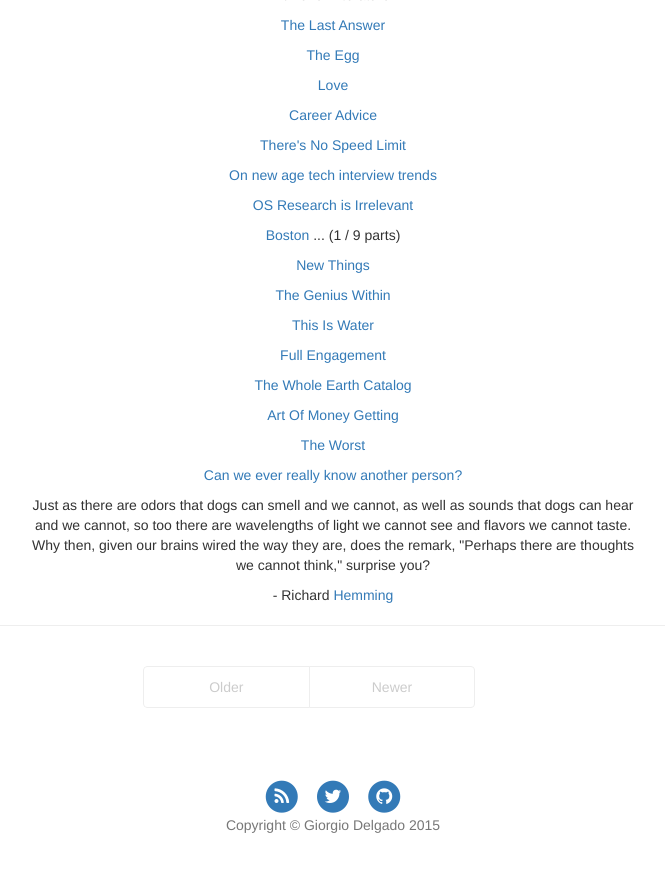
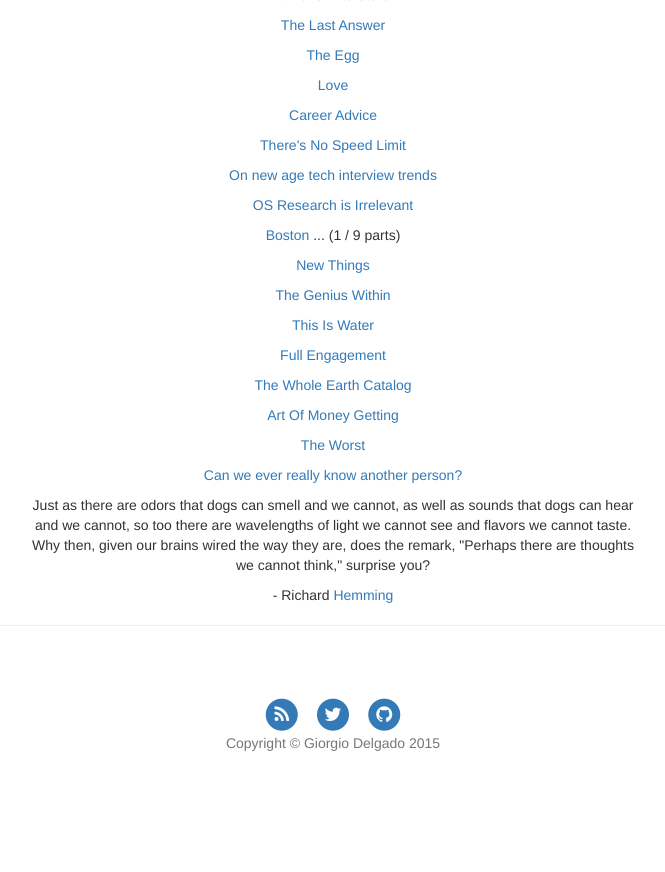
Before and after one commit to gDelgado14/gDelgado14.github.io, a Jekyll site: the page built from about/index.html, in a window 1280 px wide and 900 px high, scrolled down 653 px. Shown: the top 872 px of the window, without its empty margins (307-972 px from the left). Built offline with Jekyll 4.4.1, drawn with Linux system fonts in a browser that asks for light colours; nearby versions of some CDN libraries; after the commit the page ends 1471 px from its top, so only the background shows below that.

Commit message:
pagination only available on home page now

```diff
--- a/_layouts/page.html
+++ b/_layouts/page.html
@@ -30,6 +30,10 @@ layout: default
 
 <hr>
 
+
+
+{% if page.title == 'Giorgio Delgado' %}
+
 	<div class="container">
 		<div class="row">
 			<div class="pagination col-lg-11 col-md-11 col-sm-11 col-xs-11">
@@ -46,3 +50,4 @@ layout: default
 			</div>
 		</div>
 	</div>
+{% endif %}
--- a/portfolio/index.html
+++ b/portfolio/index.html
@@ -44,9 +44,9 @@ title: Portfolio
 			<h3 class="fancy-title">Weather Scraper</h3>
 		</a>
 
-		<!-- Begin Weather Scrape Block-->
+		<!-- Begin Soup Block-->
 		<a href="#" class="col-md-3 modal-data" data-name="soup">
-			<img src="//pixabay.com/get/f99303e4aaaf011168fd/1443418961/soup-751623_1280.jpg?direct" alt="soup" class="img-responsive img-rounded">
+			<img src="/downloads/soup.jpg" alt="soup" class="img-responsive img-rounded">
 			<h3 class="fancy-title">Soup</h3>
 		</a>
 
```
Also changed, not shown: downloads/soup.jpg (added). Lines whose indentation alone changed are shown as unchanged.
